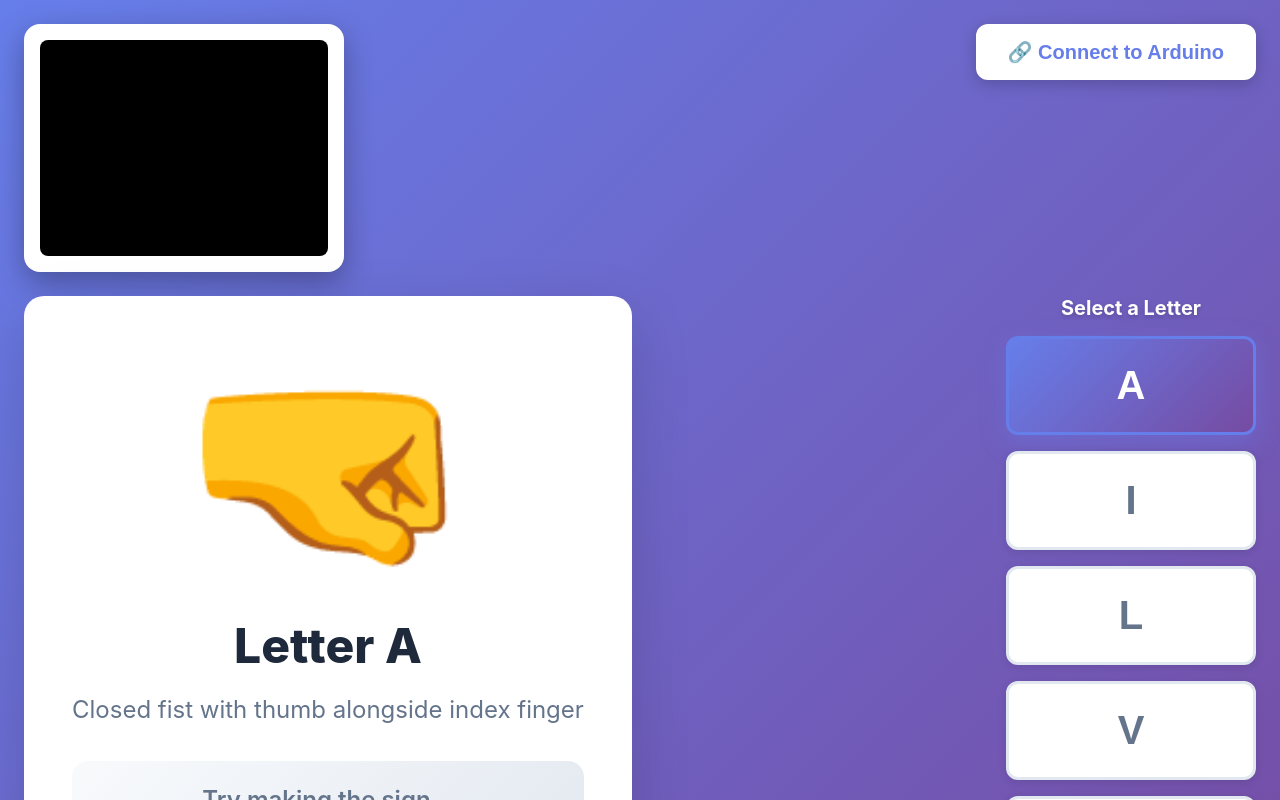
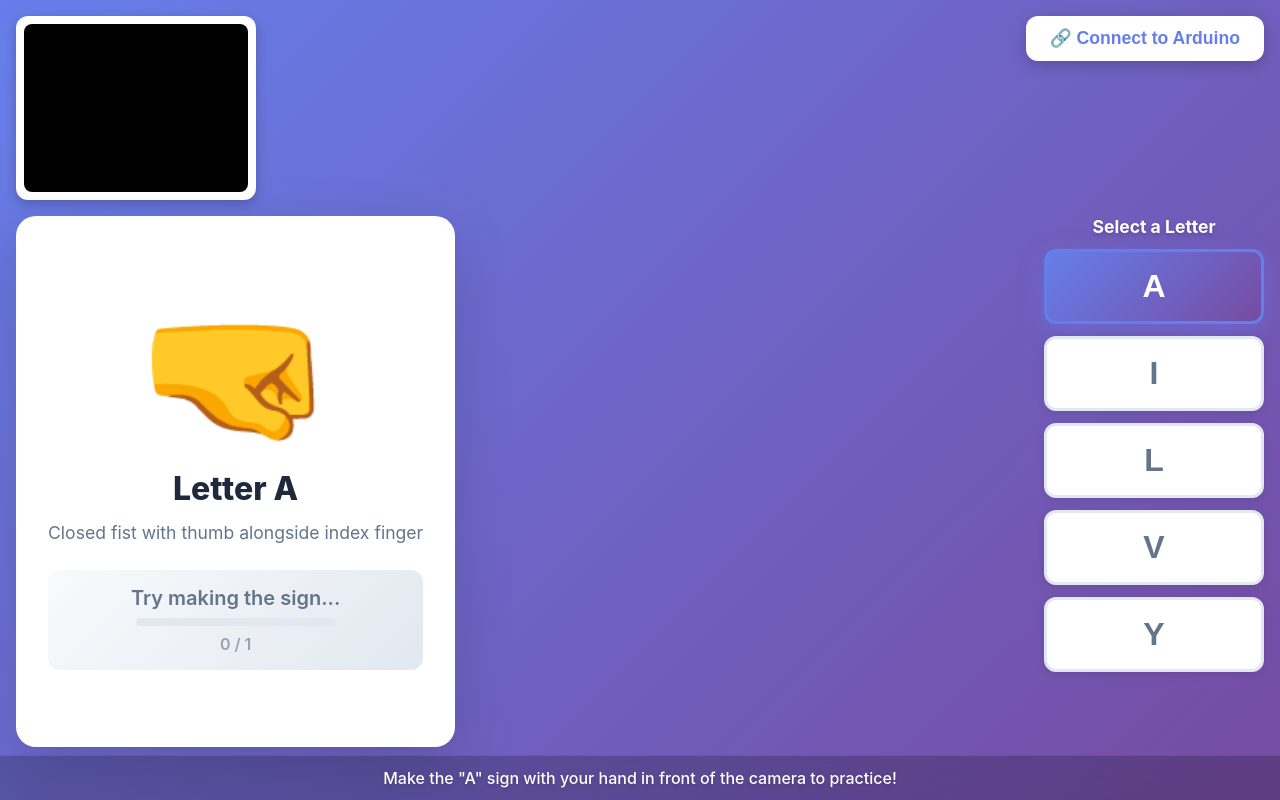
Before and after one commit to elias-farzad/helping-hand, a React (Create React App) app: page / in a window 1280 px wide. Shown: the top 800 px of the page. Built offline with nearby package versions, Linux system fonts and the light colour scheme; no server answers.

Commit message:
fit learning on one screen

```diff
--- a/src/App.css
+++ b/src/App.css
@@ -4,10 +4,11 @@
  */
 
 .app {
-  min-height: 100vh;
+  height: 100vh;
   background: linear-gradient(135deg, #667eea 0%, #764ba2 100%);
   display: flex;
   flex-direction: column;
+  overflow: hidden;
 }
 
 /* Top Bar - Camera (left) and Connect Button (right) */
@@ -15,16 +16,16 @@
   display: flex;
   justify-content: space-between;
   align-items: flex-start;
-  padding: 1.5rem;
+  padding: 1rem;
   gap: 1rem;
 }
 
 .camera-corner {
-  width: 320px;
+  width: 240px;
   background: white;
-  border-radius: 16px;
-  padding: 1rem;
-  box-shadow: 0 10px 30px rgba(0, 0, 0, 0.3);
+  border-radius: 12px;
+  padding: 0.5rem;
+  box-shadow: 0 4px 12px rgba(0, 0, 0, 0.2);
 }
 
 .connect-corner {
@@ -33,8 +34,8 @@
 }
 
 .connect-btn-large {
-  padding: 1rem 2rem;
-  font-size: 1.25rem;
+  padding: 0.75rem 1.5rem;
+  font-size: 1.1rem;
   font-weight: 700;
   border: none;
   border-radius: 12px;
@@ -63,25 +64,28 @@
 /* Main Content Area */
 .app-main-new {
   flex: 1;
-  padding: 0 1.5rem 1.5rem;
+  padding: 0 1rem 0.5rem;
   display: flex;
   justify-content: center;
   align-items: stretch;
+  min-height: 0;
 }
 
 .main-grid {
   width: 100%;
   max-width: 1600px;
   display: grid;
-  grid-template-columns: 1fr 250px;
-  gap: 2rem;
+  grid-template-columns: 1fr 220px;
+  gap: 1.5rem;
   align-items: stretch;
+  min-height: 0;
 }
 
 /* Center Display Area */
 .center-section {
   display: flex;
   align-items: stretch;
+  min-height: 0;
 }
 
 /* Right Sidebar - Letter Buttons */
@@ -89,20 +93,21 @@
   display: flex;
   flex-direction: column;
   gap: 0;
+  min-height: 0;
 }
 
 .sidebar-title {
   color: white;
-  font-size: 1.25rem;
+  font-size: 1.1rem;
   font-weight: 700;
   text-align: center;
-  margin-bottom: 1rem;
+  margin-bottom: 0.75rem;
   text-shadow: 0 2px 4px rgba(0, 0, 0, 0.2);
 }
 
 /* Bottom Description Bar */
 .description-bar {
-  padding: 1.5rem;
+  padding: 0.75rem 1rem;
   text-align: center;
   background: rgba(0, 0, 0, 0.2);
   backdrop-filter: blur(10px);
@@ -112,7 +117,7 @@
 .description-bar p {
   margin: 0;
   color: white;
-  font-size: 1.1rem;
+  font-size: 1rem;
   font-weight: 500;
   text-shadow: 0 2px 4px rgba(0, 0, 0, 0.2);
 }
--- a/src/components/CenterDisplay.css
+++ b/src/components/CenterDisplay.css
@@ -5,13 +5,13 @@
 .center-display {
   background: white;
   border-radius: 20px;
-  padding: 3rem;
+  padding: 2rem;
   box-shadow: 0 20px 60px rgba(0, 0, 0, 0.15);
   display: flex;
   align-items: center;
   justify-content: center;
-  min-height: 500px;
   height: 100%;
+  overflow: hidden;
 }
 
 .welcome-message {
@@ -20,14 +20,14 @@
 }
 
 .welcome-message h2 {
-  font-size: 2.5rem;
-  margin-bottom: 1rem;
+  font-size: 2rem;
+  margin-bottom: 0.75rem;
   color: #667eea;
   font-weight: 700;
 }
 
 .welcome-message p {
-  font-size: 1.25rem;
+  font-size: 1.1rem;
   color: #94a3b8;
 }
 
@@ -35,7 +35,7 @@
   width: 100%;
   display: flex;
   flex-direction: column;
-  gap: 2rem;
+  gap: 1.5rem;
 }
 
 .letter-display {
@@ -43,9 +43,9 @@
 }
 
 .letter-image {
-  font-size: 15rem;
+  font-size: 10rem;
   line-height: 1;
-  margin-bottom: 2rem;
+  margin-bottom: 1rem;
   animation: floatIn 0.6s ease;
 }
 
@@ -61,30 +61,30 @@
 }
 
 .letter-title {
-  font-size: 3rem;
+  font-size: 2rem;
   font-weight: 800;
   color: #1e293b;
-  margin-bottom: 1rem;
+  margin-bottom: 0.75rem;
 }
 
 .letter-description {
-  font-size: 1.5rem;
+  font-size: 1.1rem;
   color: #64748b;
-  line-height: 1.6;
+  line-height: 1.5;
   max-width: 600px;
   margin: 0 auto;
 }
 
 .status-message {
-  padding: 1.5rem 2rem;
-  border-radius: 16px;
+  padding: 1rem 1.5rem;
+  border-radius: 12px;
   text-align: center;
-  font-size: 1.5rem;
+  font-size: 1.25rem;
   font-weight: 600;
   display: flex;
   align-items: center;
   justify-content: center;
-  gap: 1rem;
+  gap: 0.75rem;
 }
 
 .status-message.success {
@@ -109,14 +109,14 @@
 }
 
 .status-icon {
-  font-size: 2rem;
+  font-size: 1.5rem;
   line-height: 1;
 }
 
 .progress-info {
   display: flex;
   flex-direction: column;
-  gap: 0.75rem;
+  gap: 0.5rem;
   align-items: center;
   width: 100%;
 }
@@ -144,23 +144,22 @@
 /* Responsive */
 @media (max-width: 768px) {
   .center-display {
-    padding: 2rem;
-    min-height: 400px;
+    padding: 1.5rem;
   }
 
   .letter-image {
-    font-size: 10rem;
+    font-size: 8rem;
   }
 
   .letter-title {
-    font-size: 2rem;
+    font-size: 1.75rem;
   }
 
   .letter-description {
-    font-size: 1.25rem;
+    font-size: 1rem;
   }
 
   .status-message {
-    font-size: 1.25rem;
+    font-size: 1.1rem;
   }
 }
--- a/src/components/LetterButton.css
+++ b/src/components/LetterButton.css
@@ -4,12 +4,12 @@
 
 .letter-button {
   width: 100%;
-  padding: 1.5rem;
-  margin-bottom: 1rem;
+  padding: 1rem;
+  margin-bottom: 0.75rem;
   background: white;
   border: 3px solid #e2e8f0;
   border-radius: 12px;
-  font-size: 2.5rem;
+  font-size: 2rem;
   font-weight: 800;
   color: #64748b;
   cursor: pointer;
@@ -34,9 +34,7 @@
   box-shadow: 0 8px 24px rgba(102, 126, 234, 0.4);
 }
 
-.letter-button.correct {
-  background: linear-gradient(135deg, #22c55e 0%, #16a34a 100%);
-  color: white;
+.letter-button.correct:not(.active) {
   border-color: #22c55e;
   animation: successPulse 0.6s ease;
 }
@@ -56,9 +54,10 @@
 
 .check-mark {
   position: absolute;
-  top: 0.5rem;
-  right: 0.5rem;
-  font-size: 1.5rem;
+  top: 0.25rem;
+  right: 0.25rem;
+  font-size: 1.25rem;
+  color: #22c55e;
   animation: checkBounce 0.5s ease;
 }
 
```
